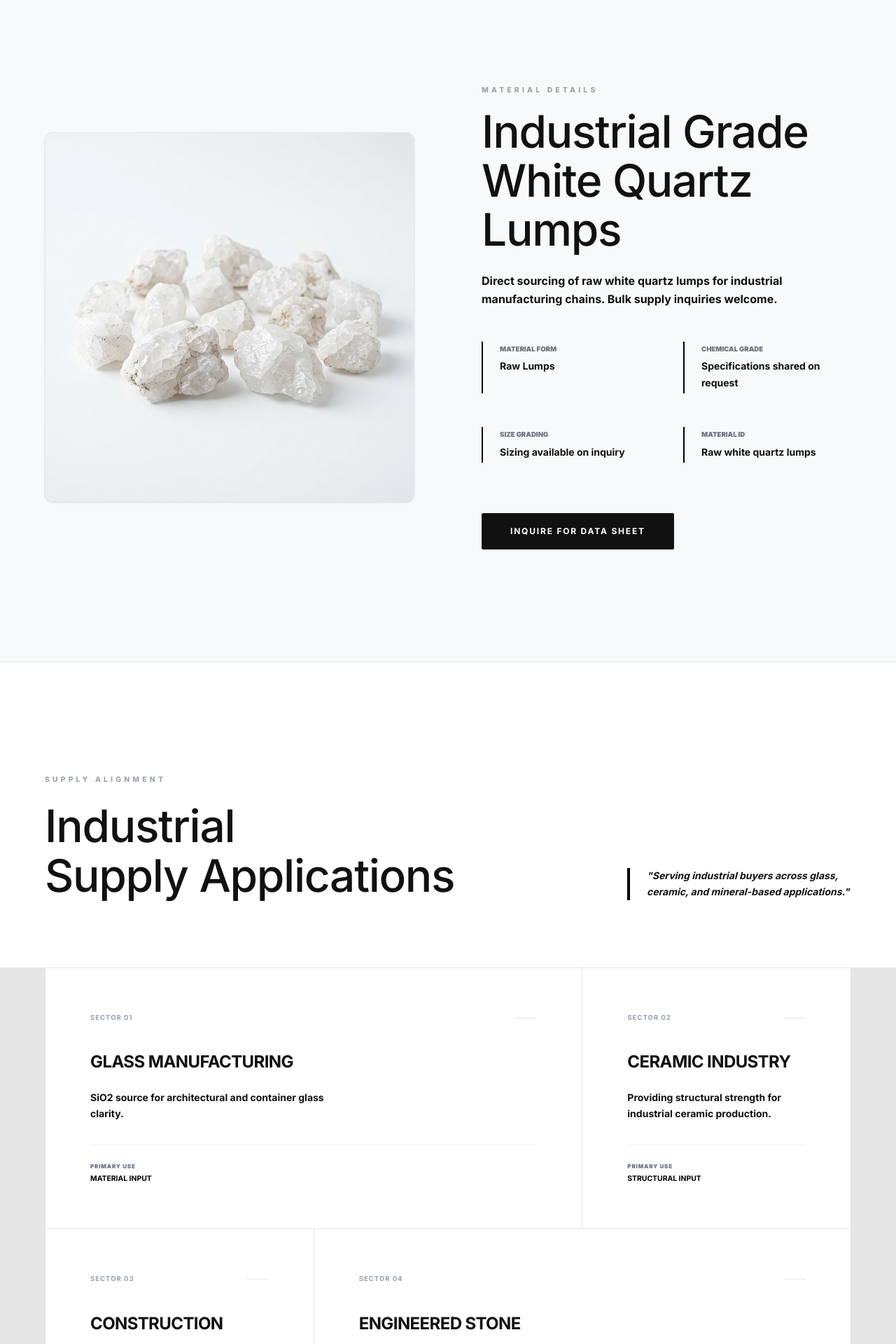
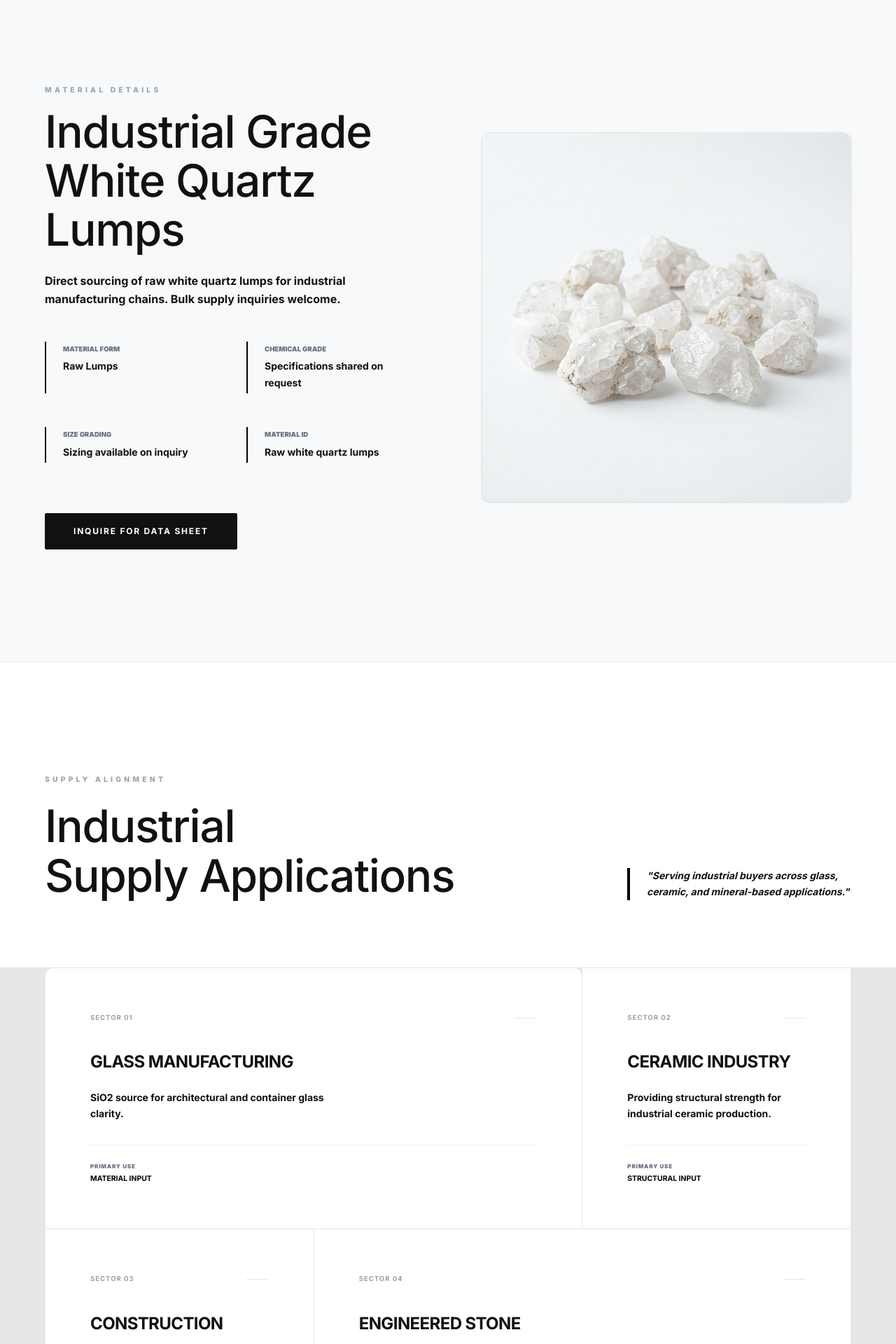
Before and after one commit to ssrminesandmineralspvtltd/mining, a Next.js app: page / in a window 1280 px wide. Shown: the part 840-2760 px from the top of the page at 70% size. Built offline with nearby package versions, Linux system fonts and the light colour scheme.

Commit message:
Final Launch: Removed image duplicates, stripped grey strips, and finalized B2B copy

```diff
--- a/app/page.tsx
+++ b/app/page.tsx
@@ -54,20 +54,12 @@ export default function Home() {
         </div>
       </section>
 
-      {/* Material Specifications Section */}
+      {/* Material Specifications Section - Text First Flow */}
       <section className="py-[72px] px-5 lg:py-40 lg:px-0 bg-[#F8F9FA] relative border-y border-[#E6E6E6]" id="products">
         <div className="container-wide">
           <div className="grid grid-cols-1 lg:grid-cols-2 gap-12 lg:gap-24 items-center">
-            {/* Hidden on mobile to avoid duplication with Hero image */}
-            <div className="hidden lg:block relative aspect-square border border-[#E6E6E6] bg-white p-4 rounded-xl overflow-hidden shadow-sm">
-              <Image
-                src="/images/lumps.png"
-                alt="White Quartz Lumps Technical Detail"
-                fill
-                className="object-cover"
-              />
-            </div>
-            <div className="space-y-8 lg:space-y-12">
+            {/* Content Column - Swapped to top for mobile/left for desktop */}
+            <div className="space-y-8 lg:space-y-12 order-1">
               <div>
                 <span className="text-label mb-4 block">Material Details</span>
                 <h2 className="h-section text-[#111111] mb-6">Industrial Grade <br/>White Quartz Lumps</h2>
@@ -93,6 +85,16 @@ export default function Home() {
               <div className="pt-6">
                 <Link href="/contact" className="btn-primary !bg-[#111111] !w-full lg:!w-auto text-center">Inquire for Data Sheet</Link>
               </div>
+            </div>
+
+            {/* Image Column - Hidden on mobile, appearing on the right for desktop */}
+            <div className="hidden lg:flex relative aspect-square border border-[#E6E6E6] bg-white p-4 rounded-xl overflow-hidden shadow-sm order-2">
+              <Image
+                src="/images/lumps.png"
+                alt="White Quartz Lumps Technical Detail"
+                fill
+                className="object-cover"
+              />
             </div>
           </div>
         </div>
@@ -121,7 +123,7 @@ export default function Home() {
           ].map((item, idx) => (
             <div
               key={idx}
-              className={`${item.span} bg-white relative group border border-[#E6E6E6] lg:border-none rounded-xl lg:rounded-none overflow-hidden`}
+              className={`${item.span} bg-white relative group border-x border-b border-[#E6E6E6] lg:border-none rounded-b-xl lg:rounded-none overflow-hidden first:border-t first:rounded-t-xl`}
             >
               <div className="p-8 lg:p-16 relative z-10 flex flex-col h-full bg-white">
                 <div className="flex justify-between items-center mb-10">
```
